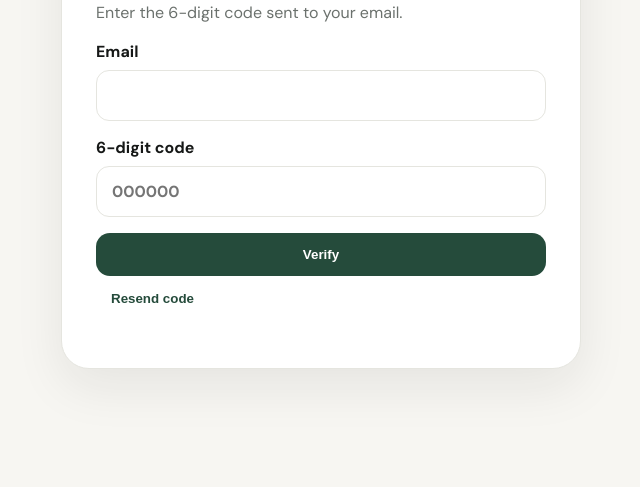
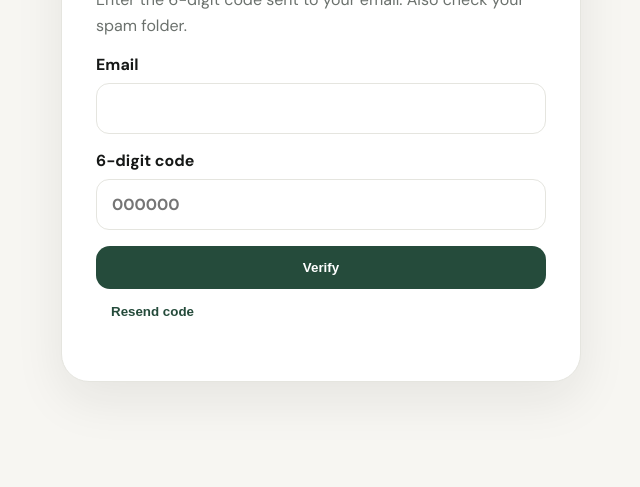
Before and after one commit to blackeyy22/LAKSH, a website: page public/verify.html in a window 1280 px wide. Shown: the part 313-800 px from the top of the page, without its empty margins (319-959 px from the left). Drawn offline with Linux system fonts and the light colour scheme; files that its build step writes are made by us from their sources.

Commit message:
added small changes to the .gitignore file and updated the verify.html file in the public directory.

```diff
--- a/public/verify.html
+++ b/public/verify.html
@@ -1 +1 @@
-<!doctype html><html><head><meta charset="utf-8"><meta name="viewport" content="width=device-width,initial-scale=1"><title>Verify · Laksh</title><link rel="stylesheet" href="/assets/css/app.css"></head><body class="auth-bg"><main class="auth-shell"><a class="brand center" href="/">LAKSH</a><section class="auth-card otp-card"><div class="auth-title"><span class="eyebrow">EMAIL VERIFICATION</span><h1 id="verifyTitle">Check your inbox.</h1><p id="verifyCopy">Enter the 6-digit code sent to your email.</p></div><form id="verifyForm"><label>Email<input type="email" id="email" required></label><label>6-digit code<input inputmode="numeric" pattern="\d{6}" maxlength="6" id="otp" required placeholder="000000"></label><button class="btn full">Verify</button><button class="text-button" id="resend" type="button">Resend code</button><p class="form-msg" id="msg"></p></form></section></main><script src="/assets/js/auth.js"></script></body></html>
+<!doctype html><html><head><meta charset="utf-8"><meta name="viewport" content="width=device-width,initial-scale=1"><title>Verify · Laksh</title><link rel="stylesheet" href="/assets/css/app.css"></head><body class="auth-bg"><main class="auth-shell"><a class="brand center" href="/">LAKSH</a><section class="auth-card otp-card"><div class="auth-title"><span class="eyebrow">EMAIL VERIFICATION</span><h1 id="verifyTitle">Check your inbox.</h1><p id="verifyCopy">Enter the 6-digit code sent to your email. Also check your spam folder.</p></div><form id="verifyForm"><label>Email<input type="email" id="email" required></label><label>6-digit code<input inputmode="numeric" pattern="\d{6}" maxlength="6" id="otp" required placeholder="000000"></label><button class="btn full">Verify</button><button class="text-button" id="resend" type="button">Resend code</button><p class="form-msg" id="msg"></p></form></section></main><script src="/assets/js/auth.js"></script></body></html>
```
Also changed, not shown: 1 other file.
